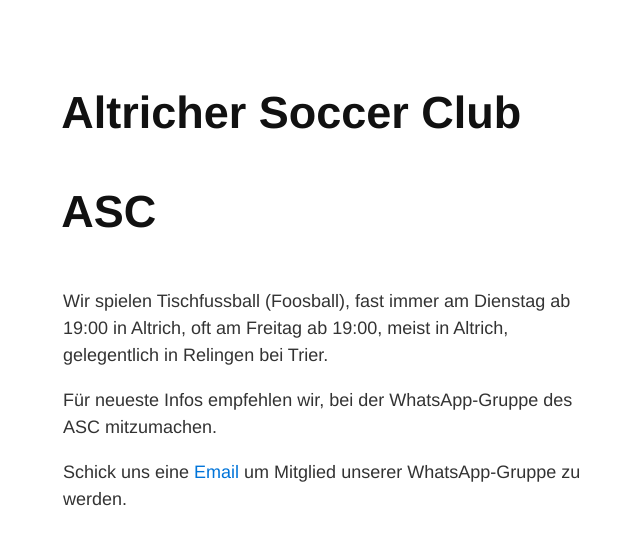
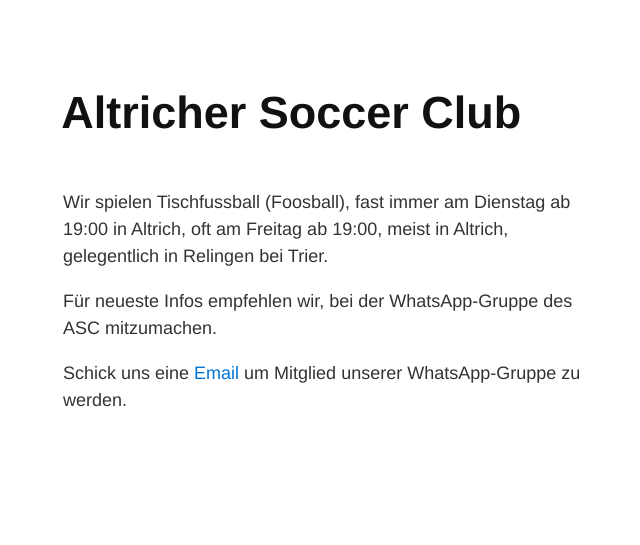
Before and after one commit to altricher-soccer-club/altricher-soccer-club.github.io, a Jekyll site: the page built from index.md, in a window 1280 px wide. Shown: the top 545 px of the page, without its empty margins (307-947 px from the left). Built offline with Jekyll 4.4.1, drawn with Linux system fonts in a browser that asks for light colours; our own code applies the rules of GitHub Pages for plain Markdown files.

Commit message:
Update index.md

```diff
--- a/index.md
+++ b/index.md
@@ -4,8 +4,6 @@
 
 # Altricher Soccer Club
 
-# ASC
-
 Wir spielen Tischfussball (Foosball), fast immer am Dienstag ab 19:00 in Altrich, oft am Freitag ab 19:00, meist in Altrich, gelegentlich in Relingen bei Trier.
 
 Für neueste Infos empfehlen wir, bei der WhatsApp-Gruppe des ASC mitzumachen.
```
